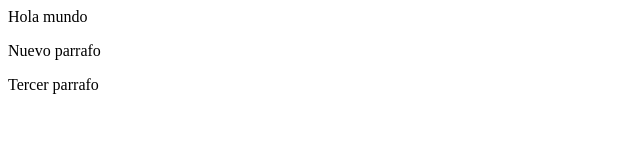
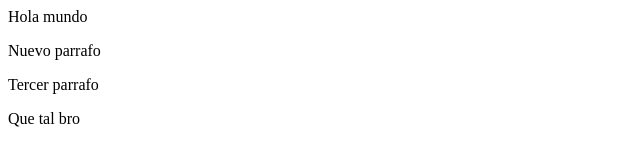
Before and after one commit to generaHunter/cursogit, a plain HTML site: page index.html in a window 1280 px wide. Shown: the full height of the page, 0-640 px from the left. Drawn offline with Linux system fonts and the light colour scheme.

Commit message:
4 parrafo

```diff
--- a/index.html
+++ b/index.html
@@ -8,5 +8,7 @@
         <p>Nuevo parrafo</p>
 
         <p>Tercer parrafo</p>
+
+        <p>Que tal bro</p>
     </body>
 </html>
```
